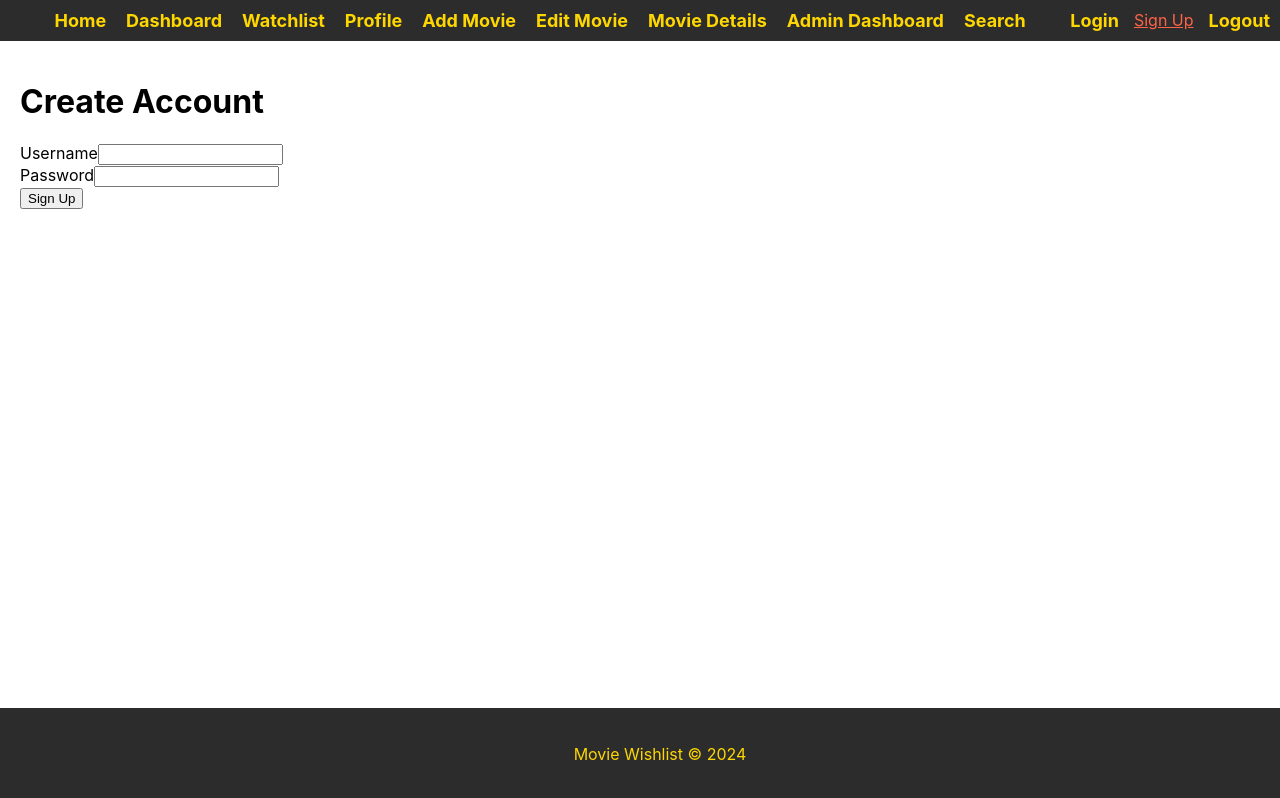
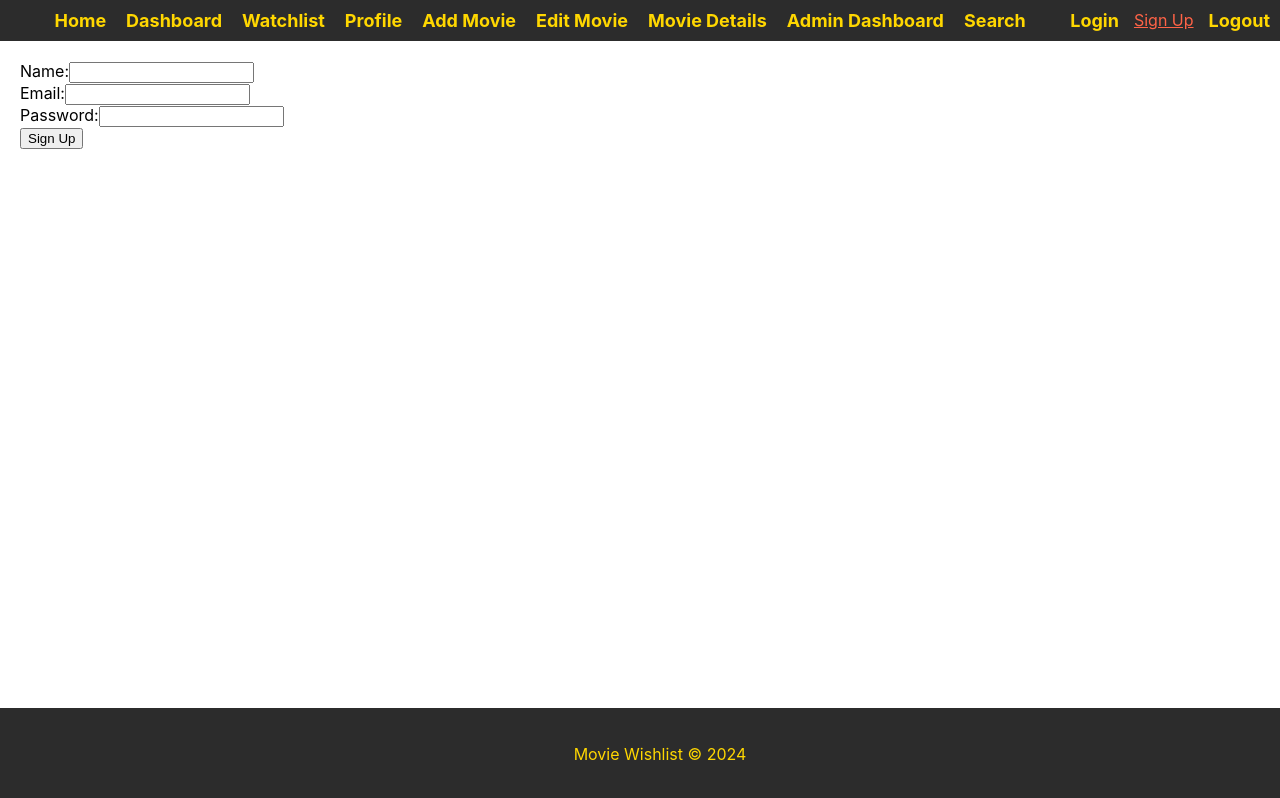
Before and after one commit to BetterCallSaulM/Project2-Frontend, a React (Create React App) app in the folder my-app/: page /signup in a window 1280 px wide. Built offline with nearby package versions, Linux system fonts and the light colour scheme.

Commit message:
in the process of adding code that saves user info to database

```diff
--- a/my-app/package.json
+++ b/my-app/package.json
@@ -6,6 +6,10 @@
     "@testing-library/jest-dom": "^5.17.0",
     "@testing-library/react": "^13.4.0",
     "@testing-library/user-event": "^13.5.0",
+    "axios": "^1.7.7",
+    "bcryptjs": "^2.4.3",
+    "express": "^4.21.0",
+    "mysql2": "^3.11.3",
     "react": "^18.3.1",
     "react-dom": "^18.3.1",
     "react-router-dom": "^6.26.2",
--- a/my-app/src/pages/SignUp.js
+++ b/my-app/src/pages/SignUp.js
@@ -1,26 +1,52 @@
 import React, { useState } from 'react';
 import Layout from '../components/Layout';
+import axios from 'axios';
+
 function SignUp() {
-  const [username, setUsername] = useState('');
-  const [password, setPassword] = useState('');
+  const [name, setName] = useState('');      // State for name
+  const [email, setEmail] = useState('');    // State for email
+  const [password, setPassword] = useState(''); // State for password
 
-  const handleSignUp = (e) => {
-    e.preventDefault();
-    // Handle sign-up logic here
-    console.log("Username:", username, "Password:", password);
-  };
+const insertRow = () => {
+  axios.post('/signup', {
+      row: {name: name, email: email, password: password}
+  });
+
+  console.log(name);
+};
 
   return (
     <Layout>
-      <h1>Create Account</h1>
-      <form onSubmit={handleSignUp}>
+      <form onSubmit={insertRow}>
         <div>
-          <label>Username</label>
-          <input type="text" value={username} onChange={(e) => setUsername(e.target.value)} required />
+          <label htmlFor="name">Name:</label>
+          <input
+            type="text"
+            id="name"
+            value={name}
+            onChange={(e) => setName(e.target.value)}
+            required // Optional: Makes the field mandatory
+          />
         </div>
         <div>
-          <label>Password</label>
-          <input type="password" value={password} onChange={(e) => setPassword(e.target.value)} required />
+          <label htmlFor="email">Email:</label>
+          <input
+            type="email"
+            id="email"
+            value={email}
+            onChange={(e) => setEmail(e.target.value)}
+            required // Optional: Makes the field mandatory
+          />
+        </div>
+        <div>
+          <label htmlFor="password">Password:</label>
+          <input
+            type="password"
+            id="password"
+            value={password}
+            onChange={(e) => setPassword(e.target.value)}
+            required // Optional: Makes the field mandatory
+          />
         </div>
         <button type="submit">Sign Up</button>
       </form>
```
Also changed, not shown: 2 other files (tests, documents, lock files or other folders).
